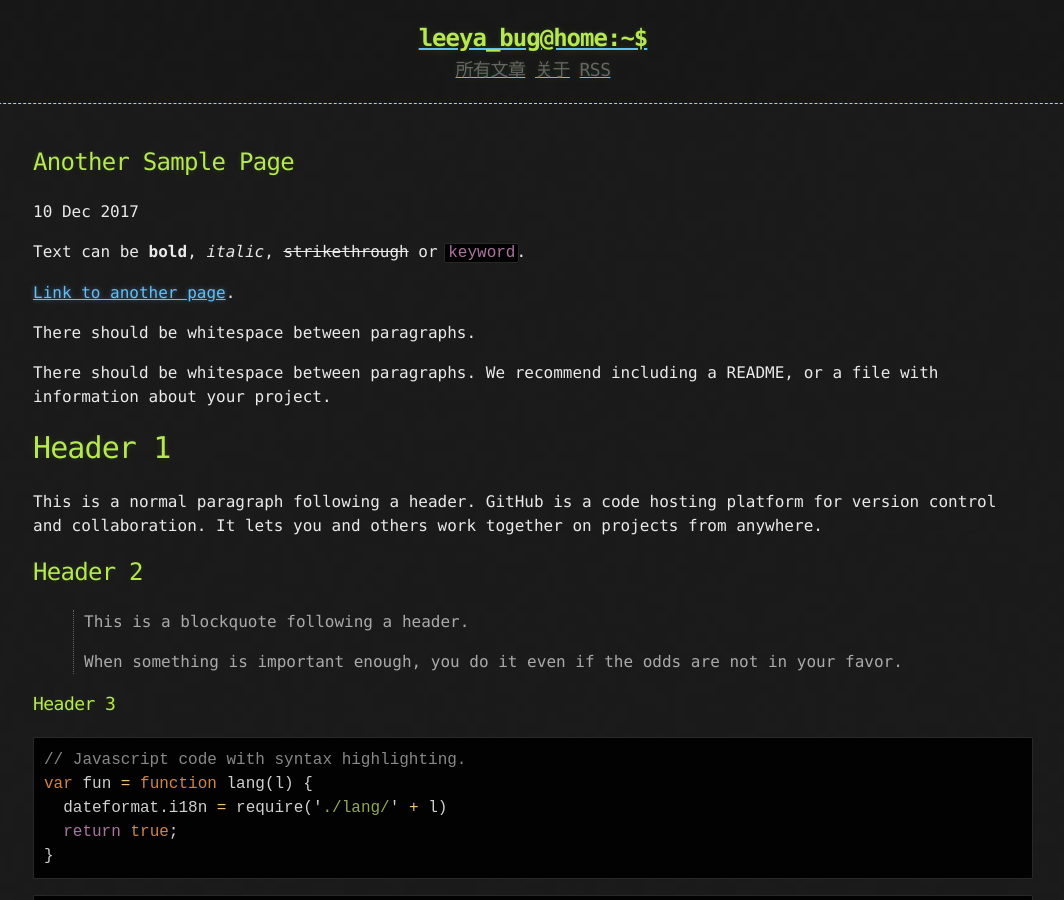
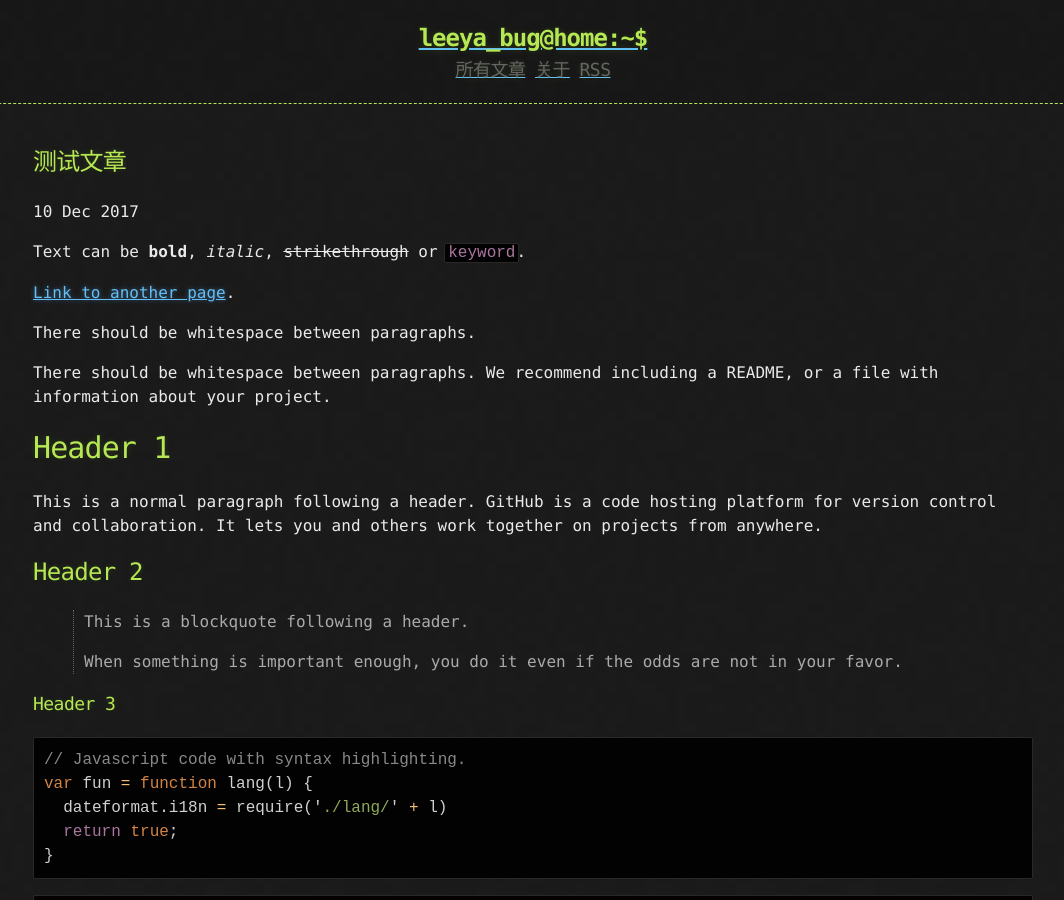
Before and after one commit to Leeyangee/leeyangee.github.io, a Jekyll site: the page built from _posts/2017-12-10-测试文章.md, in a window 1280 px wide and 900 px high. Shown: the whole window, without its empty margins (107-1171 px from the left). Built offline with Jekyll 4.4.1, drawn with Linux system fonts in a browser that asks for light colours.

Commit message:
Update and rename 2017-12-10-Another-Sample-Page.md to 2017-12-10-测试文章.md

```diff
--- a/_posts/2017-12-10-Another-Sample-Page.md
+++ b/_posts/2017-12-10-测试文章.md
@@ -1,5 +1,5 @@
 ---
-title: Another Sample Page
+title: 测试文章
 published: true
 ---
 
```
